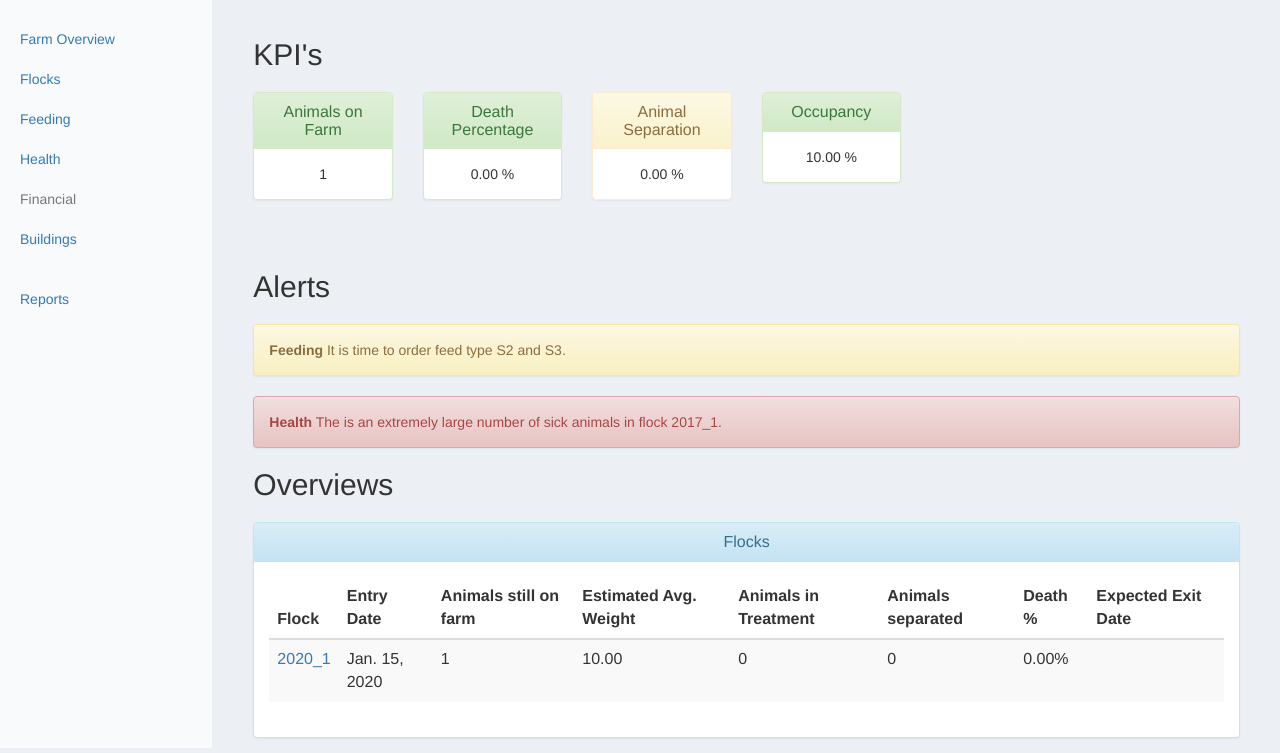
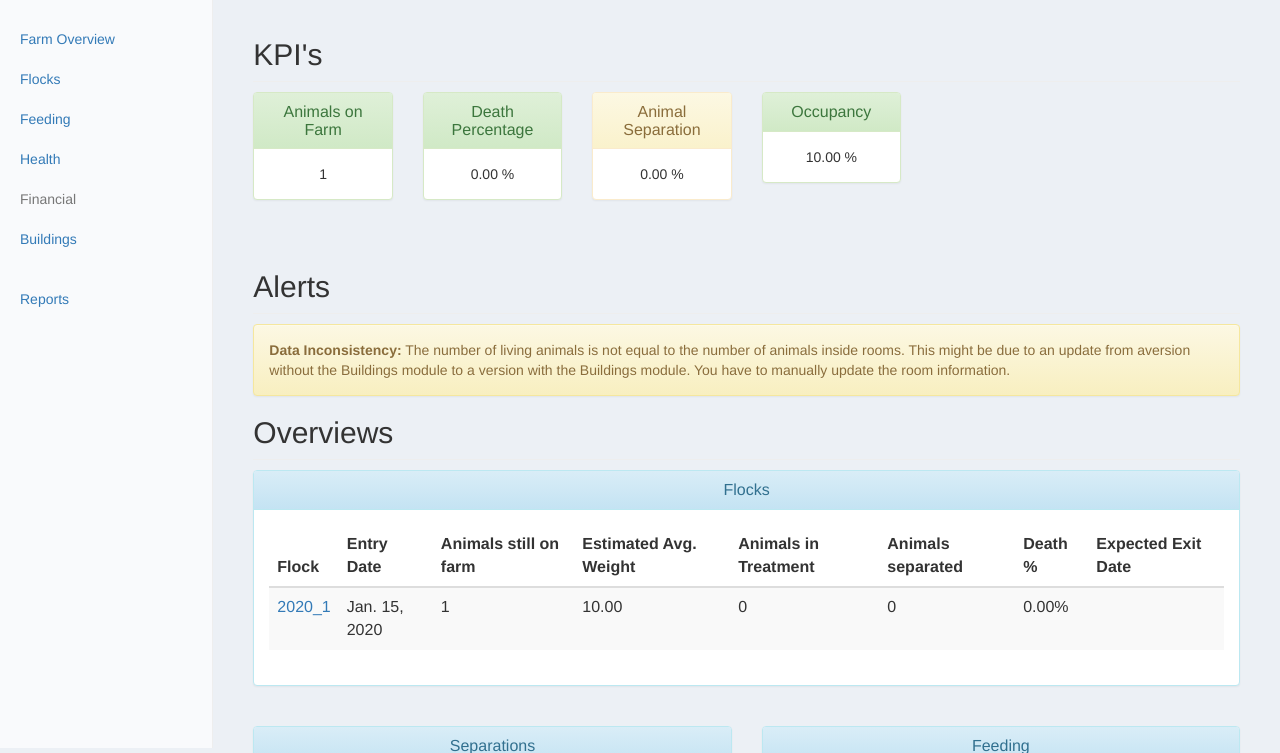
Before and after one commit to forcaeluz/ventania-suinos, a Django app: page / in a window 1280 px wide. Shown: the part 52-805 px from the top of the page. Run offline with Django 3.2, Linux system fonts and the light colour scheme; a user stored in the database is signed in; tables that the repository leaves empty hold one stand-in row (values such as "Sample post"); some libraries are stand-ins or nearby versions.

Commit message:
Files missing in previous commit.

```diff
--- a/Suinos/urls.py
+++ b/Suinos/urls.py
@@ -22,6 +22,7 @@ urlpatterns = [
     url(r'^flocks/', include('flocks.urls')),
     url(r'^feeding/', include('feeding.urls')),
     url(r'^medications/', include('medications.urls')),
+    url(r'^buildings/', include('buildings.urls')),
     url(r'^', include('farm.urls')),
     url(r'^admin/', admin.site.urls),
 ]
--- a/farm/templates/farm/index.html
+++ b/farm/templates/farm/index.html
@@ -12,12 +12,11 @@
         {% endfor %}
     </div>
     <h2 class="sub-header">{% trans 'Alerts' %}</h2>
+    {% for warning in warnings %}
     <div class="alert alert-warning" role="alert">
-        <strong>Feeding</strong> It is time to order feed type S2 and S3.
+        <strong>{{ warning.title }}</strong> {{ warning.content }}
     </div>
-    <div class="alert alert-danger" role="alert">
-        <strong>Health</strong> The is an extremely large number of sick animals in flock 2017_1.
-    </div>
+    {% endfor %}
 
     <h2 class="sub-header">{% trans 'Overviews' %}</h2>
     <div class="row placeholders">
```
